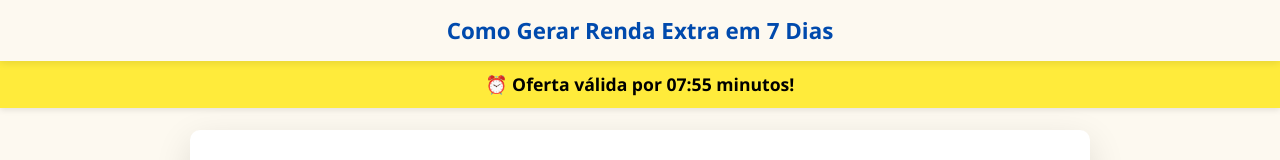
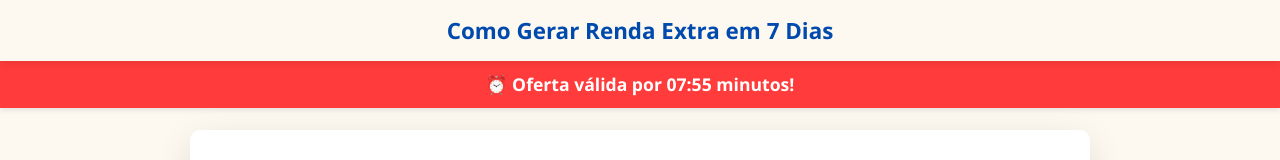
Before and after one commit to joaopedrodigital013/renda-extra-em-7-dias, a plain HTML site: page index.html in a window 1280 px wide. Shown: the top 160 px of the page. Drawn offline with Linux system fonts and the light colour scheme.

Commit message:
Update index.html

```diff
--- a/index.html
+++ b/index.html
@@ -54,8 +54,8 @@
   top: 60px;
   left: 0;
   width: 100%;
-    background-color: #ffeb3b;
-    color: #000;
+  background-color: #ff3b3b; /* vermelho */
+  color: #fff;
   font-weight: 600;
   text-align: center;
   padding: 12px;
```
Lines whose indentation alone changed are shown as unchanged.
